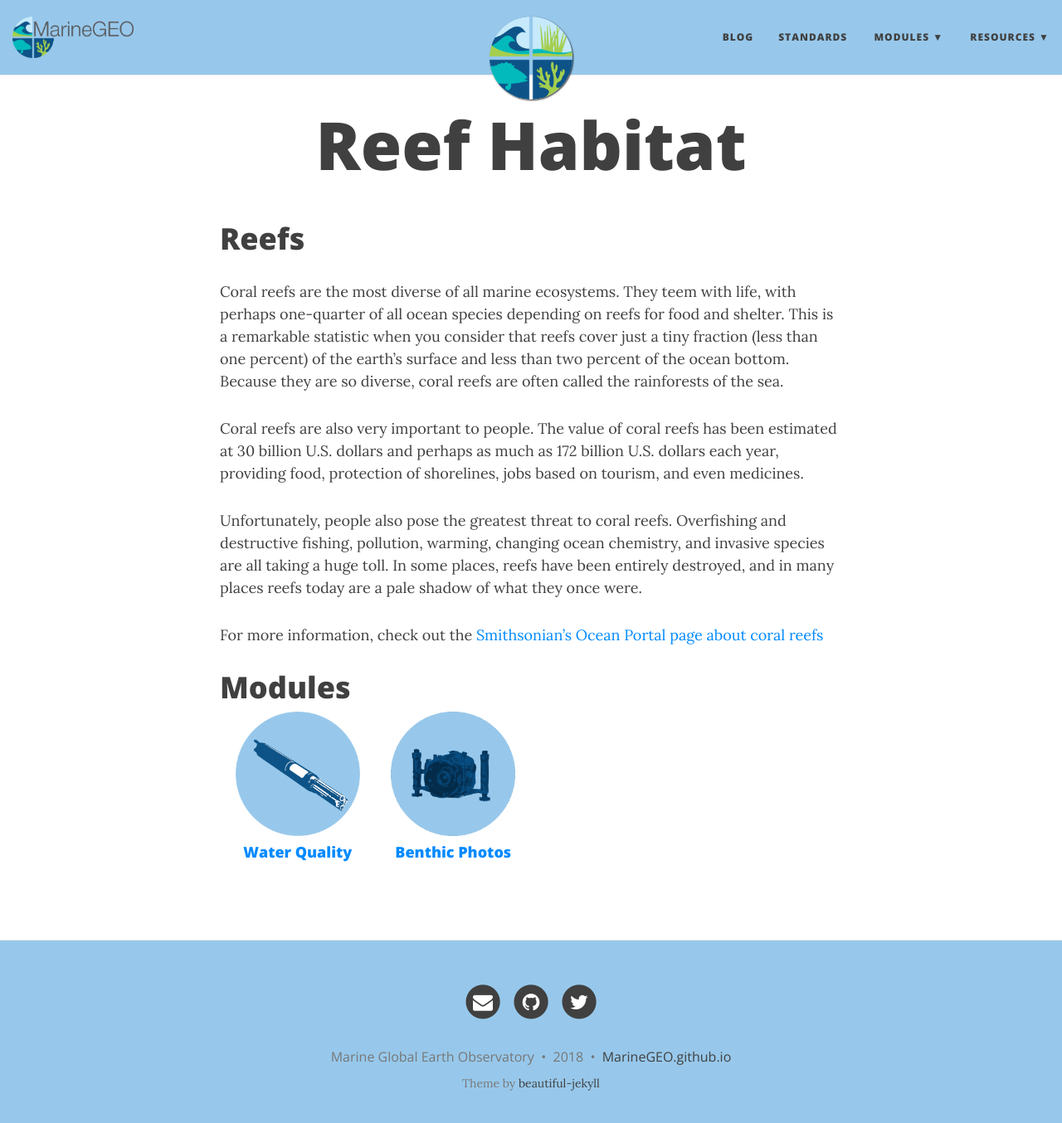
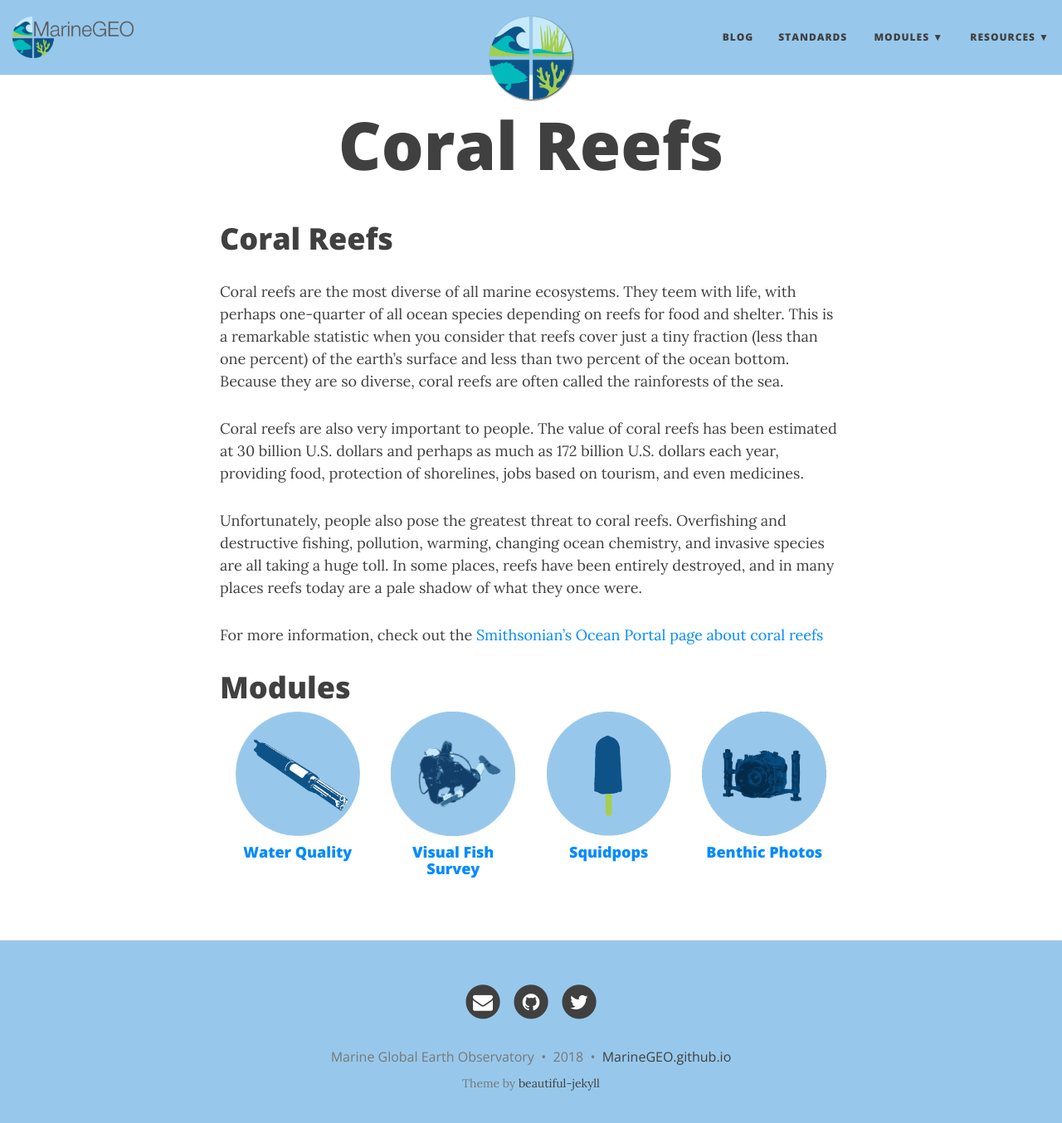
Before and after one commit to mukhamadazistholib/marinegeo.github.io, a Jekyll site: the page built from _module-groups/coral_reefs.md, in a window 1280 px wide and 1367 px high. Shown: the top 1354 px of the window at 83% size. Built offline with Jekyll 4.4.1, drawn with Linux system fonts in a browser that asks for light colours; nearby versions of some CDN libraries.

Commit message:
renamed a few module groups

```diff
--- a/_config.yml
+++ b/_config.yml
@@ -28,10 +28,10 @@ navbar-links:
   Standards: "standards"
   Modules:
     - All: "modules.html"
-    - Reefs: "reef-habitat"
+    - Reefs: "coral-reefs"
     - Seagrass: "seagrass-habitat"
     - Mangroves: "mangrove-habitat"
-    - Sand: "sand-habitat"
+    - Oyster Reefs: "oyster-reefs"
     - Panamex: "panamex"
   Resources:
     - EML: "https://knb.ecoinformatics.org/#external//emlparser/docs/eml-2.1.1/index.html"
--- a/_module-groups/reef-habitat.md
+++ b/_module-groups/coral_reefs.md
@@ -1,12 +1,14 @@
 ---
 layout: project
-title: Reef Habitat
+title: Coral Reefs
 modules:
   - /modules/waterquality
+  - /modules/reef-life-survey
+  - /modules/squidpops
   - /modules/benthicphotos
 ---
 
-# Reefs
+# Coral Reefs
 
 Coral reefs are the most diverse of all marine ecosystems. They teem with life, with perhaps one-quarter of all ocean species depending on reefs for food and shelter. This is a remarkable statistic when you consider that reefs cover just a tiny fraction (less than one percent) of the earth’s surface and less than two percent of the ocean bottom. Because they are so diverse, coral reefs are often called the rainforests of the sea.
 
```
Also changed, not shown: _module-groups/oyster-reefs.md (added, +9 -0 lines), _module-groups/seagrass-habitat.md (+1 -3 lines).
